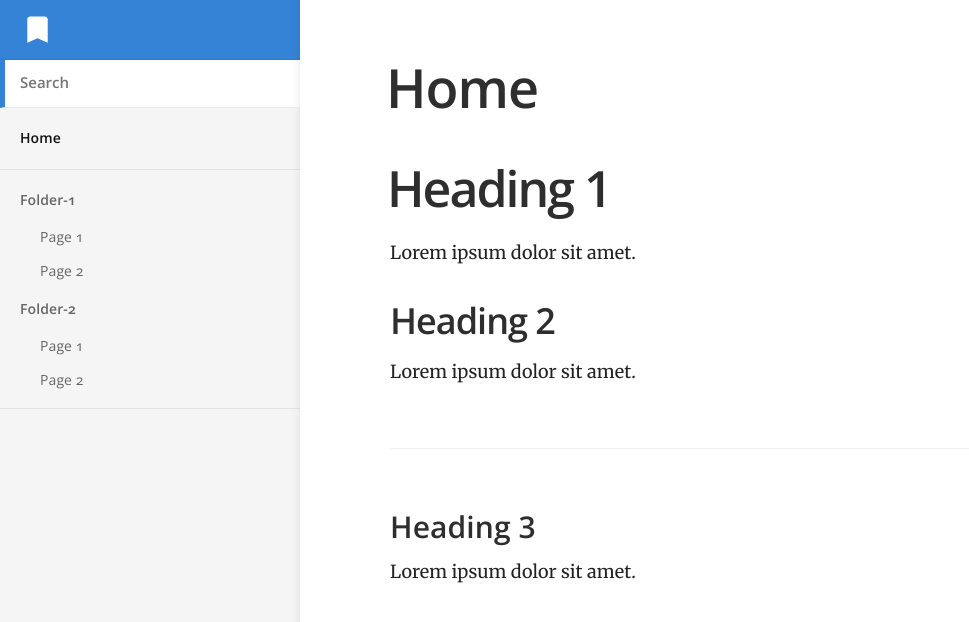
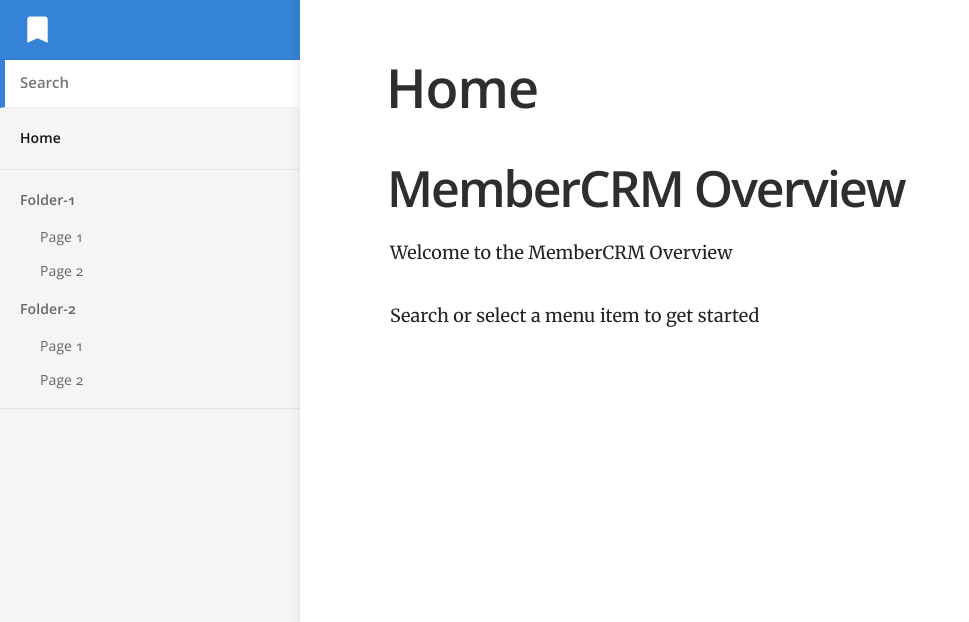
Before and after one commit to Zacbaron/Member_Overview, a Jekyll site: the page built from index.md, in a window 1280 px wide. Shown: the top 622 px of the page, without its empty margins (0-969 px from the left). Built offline with Jekyll 4.4.1, drawn with Linux system fonts in a browser that asks for light colours.

Commit message:
Update index.md

```diff
--- a/index.md
+++ b/index.md
@@ -2,14 +2,8 @@
 title: Home
 ---
 
-# Heading 1
+# MemberCRM Overview
 
-Lorem ipsum dolor sit amet.
+Welcome to the MemberCRM Overview
 
-## Heading 2
-
-Lorem ipsum dolor sit amet.
-
-### Heading 3
-
-Lorem ipsum dolor sit amet.
+Search or select a menu item to get started
```
